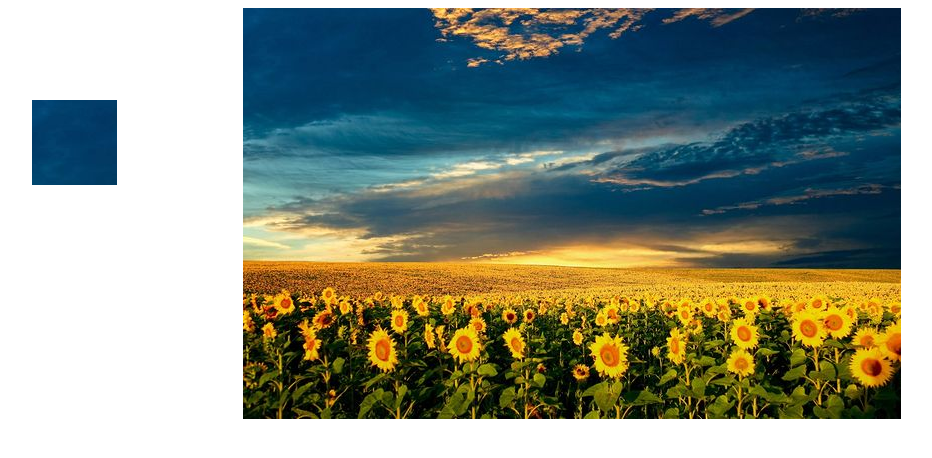
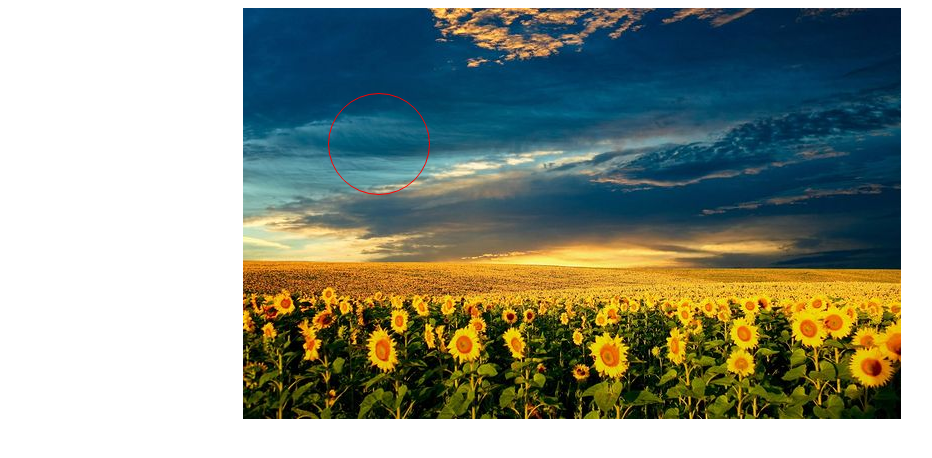
Before and after one commit to ZCreturn0/thoughts, a plain HTML site: page 水波效果/点击图片水波效果.html in a window 1280 px wide. Shown: the whole page, without its empty margins (68-1000 px from the left). Drawn offline with Linux system fonts and the light colour scheme.

Commit message:
图片重叠,截取一小块

```diff
--- a/水波效果/点击图片水波效果.html
+++ b/水波效果/点击图片水波效果.html
@@ -77,22 +77,22 @@
                 background-size: auto 100%;
             }
             #pic{
+                position: relative;
                 width: 658px;
                 height: 411px;
                 background-image: url('./bg.jpg');
                 margin: 0 auto;
             }
             #test{
+                border: 1px solid red;
                 width: 100px;
                 height: 100px;
                 top: 85px;
                 left: 85px;
-                /* border-radius: 50%; */
+                border-radius: 50%;
                 background-size: 658px 411px;
                 background-image: url('./bg.jpg');
-                background-repeat: no-repeat;
-                background-attachment:fixed;
-                background-position: 100px 100px;
+                background-position: -85px -85px;
                 position: absolute;
             }
         </style>
```
